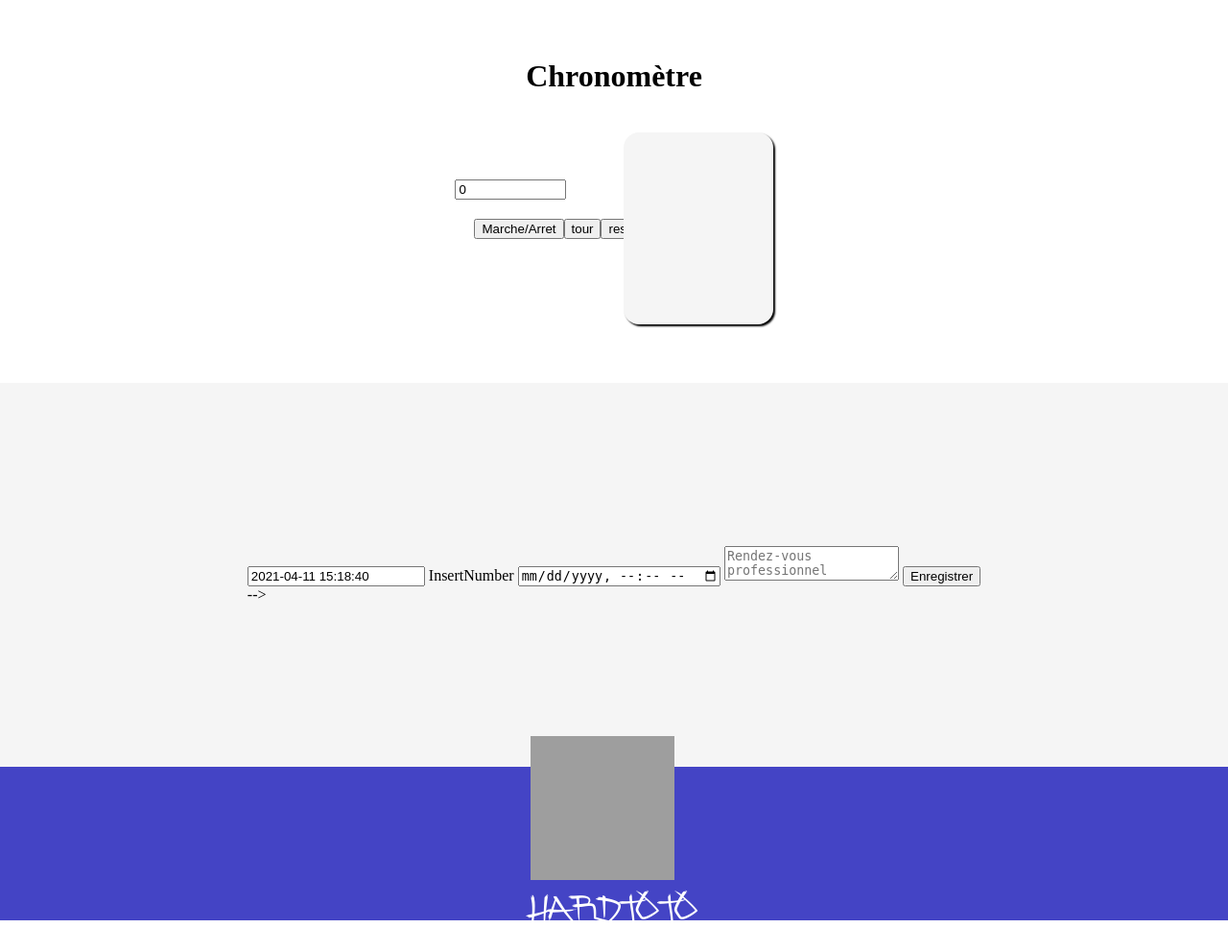
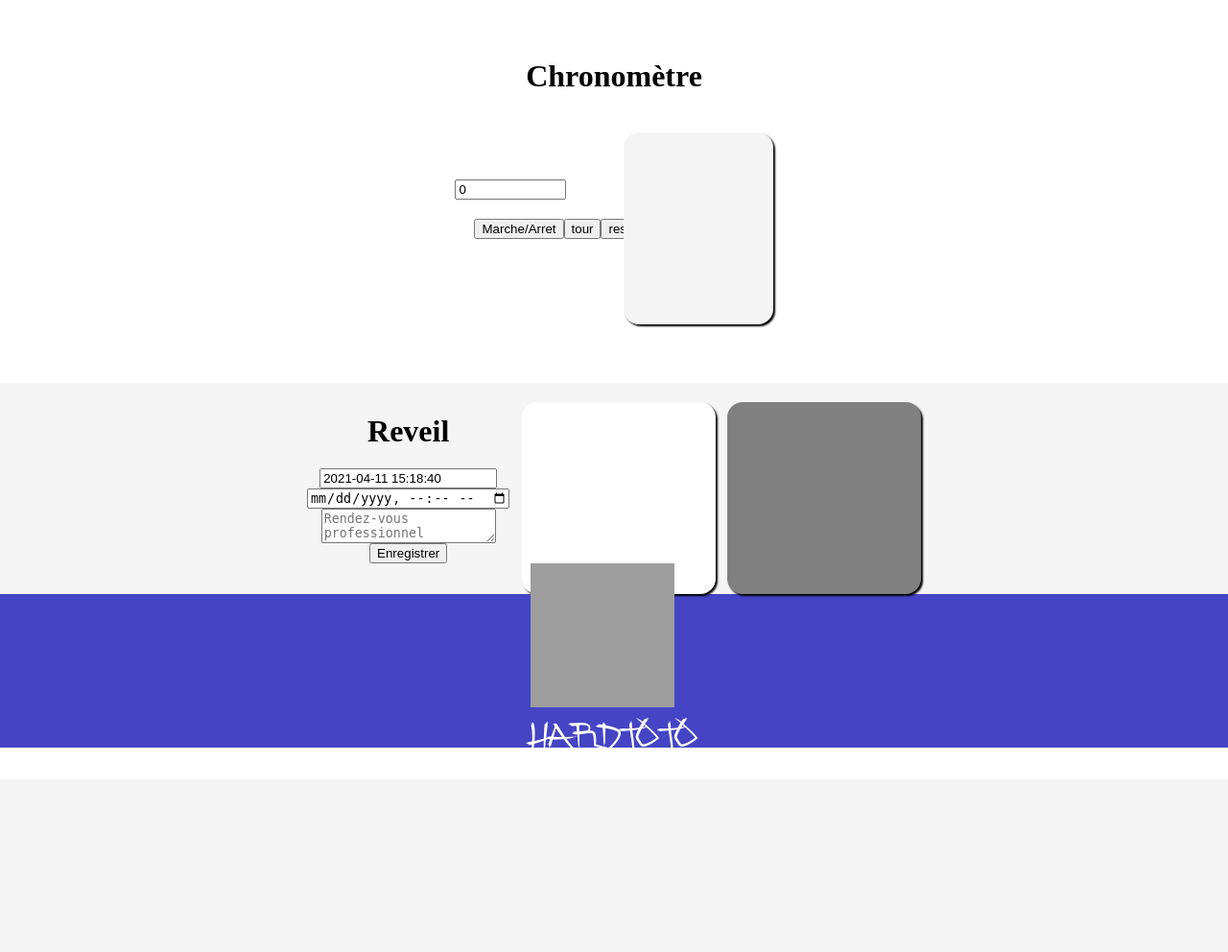
Before and after one commit to joris-verguldezoone/oclock, a PHP site: page / in a window 1280 px wide. Shown: the part 461-1453 px from the top of the page at 96% size. After the commit the page ends 1240 px from the top, so only its background shows below. Run offline with PHP 8.4, Linux system fonts and the light colour scheme; grey boxes are pictures that could not be loaded.

Commit message:
6666666666666666666666666666666

```diff
--- a/index.php
+++ b/index.php
@@ -85,21 +85,32 @@
 
  “dans x temps” avec x représentant le temps restant avant que l’heure ne
  soit atteinte. -->
-    <section id='horloge'>
-    <form name='horloge' >
+    <section id='horloge_section'>
 
-        <input type='text' id='tempsReelInput' name='tempsReelInput' onLoad="horlogeTempsReel();">
+        <form name='horloge' id='horloge_form' >
+            <span class='tools_title'>Reveil</span>
 
-    <label for='insertNumber'>InsertNumber</label>
-    <input type='datetime-local' id='insertDate' name='insertDate'>
-    <textarea id='insertText' name='insertText' placeholder="Rendez-vous professionnel"></textarea>
-    <input type='button' name='submitReveil' id='submitReveil' onClick='submitReveilFunc();' value='Enregistrer'>
-    <div id='taleauTourHorloge'></div>
-<!--
-    <label for=''></label>
-    <input type='' id='' name='' placeholder=''> --> -->
+            <input type='text' id='tempsReelInput' name='tempsReelInput' onLoad="horlogeTempsReel();">
 
-    </form>
+            <div class='holorge_inputs'>
+
+                <input type='datetime-local' id='insertDate' name='insertDate'>
+
+                <textarea id='insertText' name='insertText' placeholder="Rendez-vous professionnel"></textarea>
+
+                <input type='button' name='submitReveil' id='submitReveil' onClick='submitReveilFunc();' value='Enregistrer'>
+
+            </div>
+
+
+        </form>
+
+        <div id='tableauTourHorloge'>
+
+        </div>
+        <div id='tableauTourHorlogePasse'>
+
+        </div>
     </section>
 
 
--- a/script.js
+++ b/script.js
@@ -100,68 +100,169 @@ function chronoTour() {
     document.getElementById('taleauTour').innerHTML = tabStr
 }
 
+
+
+
+
+
+
+
+
+
+
+
+
+
+
+
+
+
 // Horloge
 var attenteHorloge;
 var reveil;
 var textReveil = "";
 var tempsReel = "";
+
 function horlogeTempsReel() {
     // var tempsReel = new Date().toLocaleString()
     var d = new Date()
     // console.log(tempsReel)
-    var datestring = d.getFullYear() + "-" + ("0" + (d.getMonth() + 1)).slice(-2) + "-" +
-        ("0" + d.getDate()).slice(-2) + " " + ("0" + d.getHours()).slice(-2) + ":" + ("0" + d.getMinutes()).slice(-2) + ":" + ("0" + d.getSeconds()).slice(-2);
-    // tempsReel.toLocaleString();
-    // console.log(tempsReel.substr(0, 16));
-    // console.log(datestring);
+    var datestring =
+        d.getFullYear() + "-" + ("0" + (d.getMonth() + 1)).slice(-2) + "-" +
+        ("0" + d.getDate()).slice(-2) + " " + ("0" + d.getHours()).slice(-2) + ":" +
+        ("0" + d.getMinutes()).slice(-2) + ":" + ("0" + d.getSeconds()).slice(-2);
+
     document.horloge.tempsReelInput.value = datestring
     attenteHorloge = setTimeout("horlogeTempsReel()", 1000);
 
     return datestring;
 }
+
+
+
+
 tempsReel = horlogeTempsReel();
+
 arrayReveil = [];
+var reveil_passe = "";
+var tabStr_reveil = "";
+var printEventArray = [];
+
 function submitReveilFunc() {
 
     reveil = window.document.horloge.insertDate.value
     textReveil = window.document.horloge.insertText.value
     reveil = reveil.replace('T', ' ');
 
-    // console.log(reveil)
-    console.log(textReveil)
-
     arrayReveil.push({ date: reveil, text: textReveil })
 
-    tabStr_reveil = arrayReveil.join(' ') // par defaut il enleve les ,
-    document.getElementById('taleauTourHorloge').innerHTML = reveil + textReveil
 
-    // arrayReveil.date = reveil
-    // arrayReveil.text = textReveil
     return arrayReveil;
 }
-
-
+var result_diff = ""
 
 function compareDate() {
     tempsReel = horlogeTempsReel();
     tempsReel = (tempsReel.substr(0, 16));
     attenteHorloge = setTimeout("compareDate()", 1000);
-    // console.log(arrayReveil)
+
+    // arrayReveil = submitReveilFunc();
+
+
+
+
+
+
+
+
+
+
+
+
+
+
     findDate(tempsReel)
     // if(tempsReel ==)
     // console.log(tempsReel)
+}
+function findDate(tempsReel) {
+    tabStr_reveil = "";
+
+    for (var i = 0; i < arrayReveil.length; i++) {
+
+        if (arrayReveil[i].date != null) {
+
+            function get_time_diff(datetime) {
+                var datetime = typeof datetime !== 'undefined' ? datetime : "2014-01-01 01:02:03.123456 GMT+01:00";
+
+                var datetime = new Date(datetime).getTime();
+                var now = new Date().getTime();
+
+                if (isNaN(datetime)) {
+                    return "";
+                }
+
+                // console.log(datetime + " " + now);
+
+                if (datetime < now) {
+                    var milisec_diff = now - datetime;
+                } else {
+                    var milisec_diff = datetime - now;
+                }
+
+                var days = Math.floor(milisec_diff / 1000 / 60 / (60 * 24));
+
+                var date_diff = new Date(milisec_diff);
+                // console.log(date_diff.getHours())
+                var date_diff_hour = date_diff.getHours() - 1 // Pour rétable le GMT+01:00 qui fonctionne pas au dessus , les timezone en js c kk
+                return days + " jours " + date_diff_hour + " heures " + date_diff.getMinutes() + " Minutes " + date_diff.getSeconds() + " Seconds";
+            }
+            result_diff = get_time_diff(arrayReveil[i].date);
+            console.log(result_diff)
+            // console.log(diff)
+            console.log(arrayReveil[i].date)
+
+            // for (var i = 0; i < arrayReveil.length; i++) {
+
+            //     // console.log(arrayReveil[i].date);
+            //     console.log(printEventArray)
+
+            //     printEventArray.push(arrayReveil[i].date + " - " + arrayReveil[i].text + '<br/>')
+            if (arrayReveil[i] == null) {
+                //
+                tabStr_reveil += "";
+
+            }
+            else {
+
+                tabStr_reveil += arrayReveil[i].date + " - " + arrayReveil[i].text + '<br/>' + result_diff + '<br/>'
+            }
+            //     tabStr_reveil = printEventArray.join(' ') // par defaut il enleve les ,
+            //     // console.log(reveil_passe);
+            tabStr_reveil = tabStr_reveil.replaceAll('undefined - undefined<br/>', ' '); // triche lvl avancé
+
+            window.document.getElementById('tableauTourHorloge').innerHTML = tabStr_reveil
+            // document.getElementById('tableauTourHorlogePasse').innerHTML = reveil_passe
 
 
-}
-function findDate(tempsReel) {
-    for (var i = 0; i < arrayReveil.length; i++) {
+            // }
+        }
 
-        // console.log(arrayReveil[i].date);
+
+
         if (arrayReveil[i].date == tempsReel) {
-            text = arrayReveil[i].text
-            alert(text);
+            texte = arrayReveil[i].text
+            alert(texte);
+            // alertes passées
+            reveil_passe += arrayReveil[i].date + " - " + arrayReveil[i].text + '<br/>'
+            document.getElementById('tableauTourHorlogePasse').innerHTML = reveil_passe
+
             delete arrayReveil[i].date
             delete arrayReveil[i].text
+            // delete arrayReveil[i] erreur cannot read property of date 202
+            // console.log(arrayReveil)
+            // alertes restantes
+
         }
         else {
             console.log('false')
--- a/style.css
+++ b/style.css
@@ -108,9 +108,54 @@ main{
     justify-content: center;
     flex-direction: column;
 }
+#horloge_section{
+    display: flex;
+    flex-direction: row;
+    justify-content: space-around;
+    align-items: center;
+    width:50%;
+}
+#horloge_form{
+    display: flex;
+    flex-direction: column;
+    justify-content: center;
+    align-items: center;
+}
+.holorge_inputs{
+    display: flex;
+    flex-direction: column;
+    justify-content: center;
+    align-items: center;
+}
 
-
-
+#tableauTourHorloge{
+    display: flex;
+    flex-direction: column;
+    justify-content: center;
+    align-items: center;
+    padding:20px;
+    margin-left:2%;
+    height:20vh;
+    width:30%;
+    background-color: white;
+    border-radius: 1em;
+    box-shadow: 2px 2px 2px black;
+    margin-top: 20px;
+}
+#tableauTourHorlogePasse{
+    display: flex;
+    flex-direction: column;
+    justify-content: center;
+    align-items: center;
+    padding:20px;
+    margin-left:2%;
+    height:20vh;
+    width:30%;
+    background-color: grey;
+    border-radius: 1em;
+    box-shadow: 2px 2px 2px black;
+    margin-top: 20px;
+}
 
 /* FOOTER */
 footer{
```
